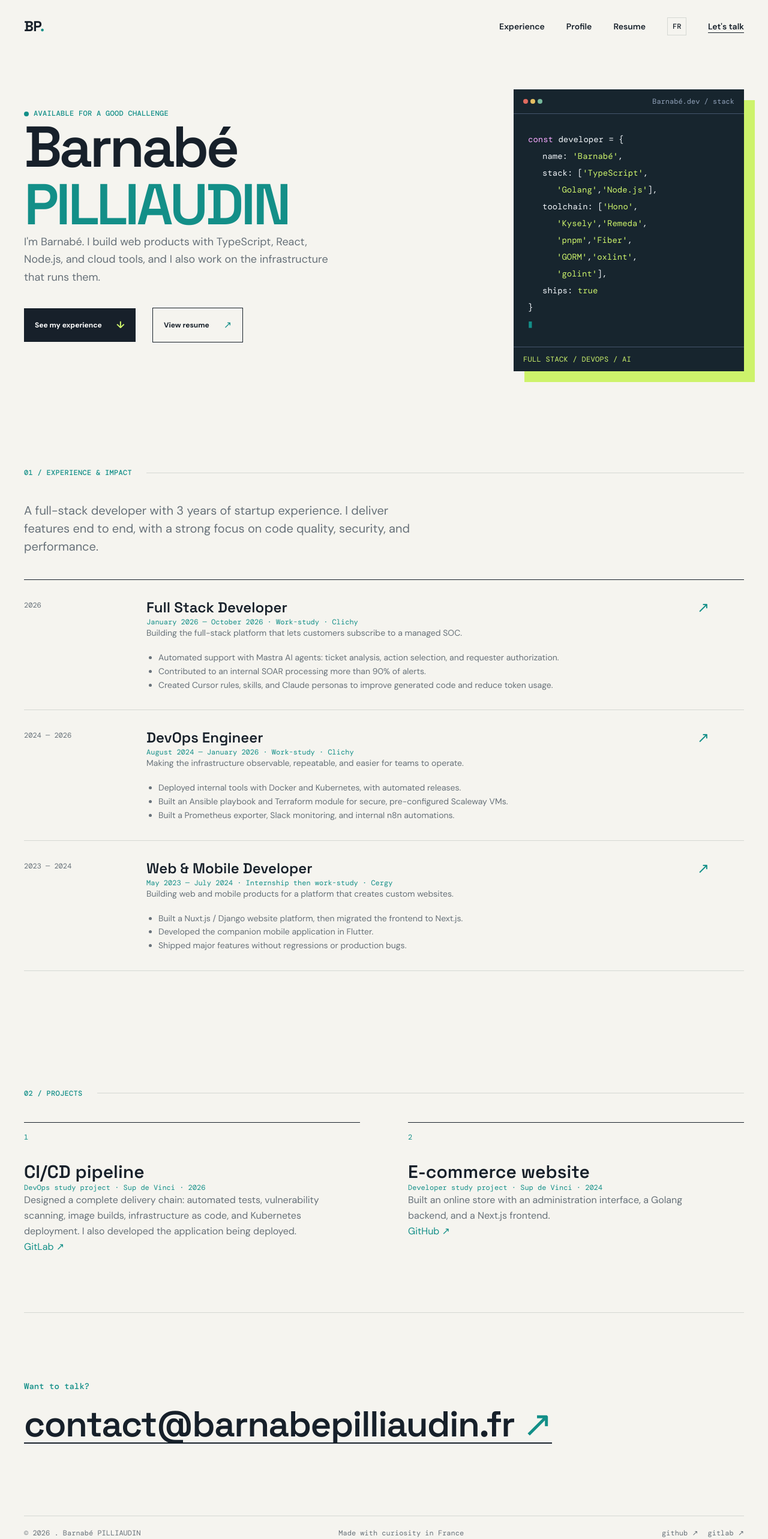
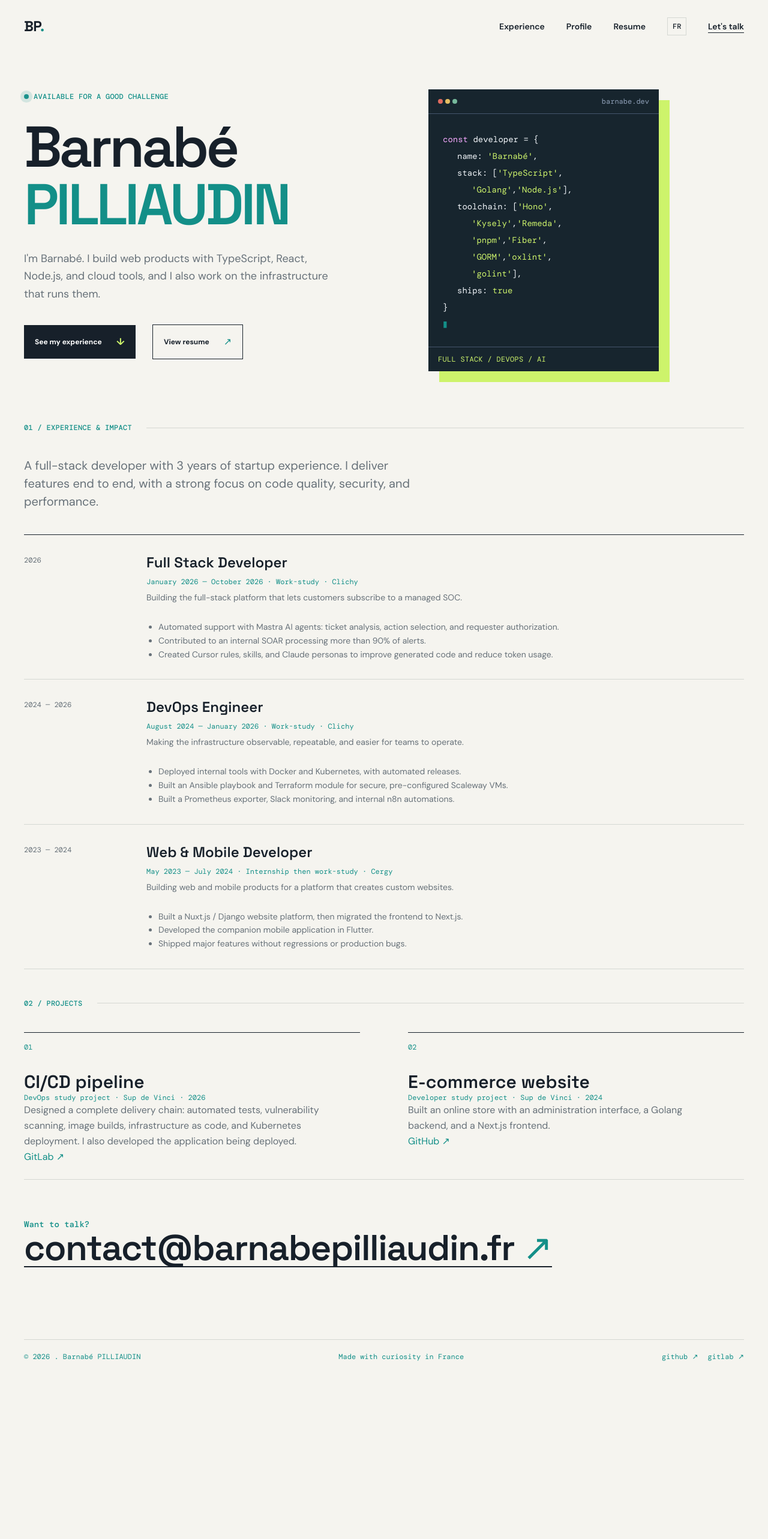
Before and after one commit to barnabepilliaudin/portfolio, a React (Vite) app: page / in a window 1280 px wide. Shown: the top 2566 px of the page at 60% size. After the commit the page ends 2326 px from the top, so only its background shows below. Built offline with nearby package versions, Linux system fonts and the light colour scheme.

Commit message:
fix: most of bugs introduced by tw rework

```diff
--- a/src/components/Footer.tsx
+++ b/src/components/Footer.tsx
@@ -6,7 +6,7 @@ import { GIT_PLATFORMS } from "@/utils/git"
 
 const EmailButton = () => (
 	<a
-		className="border-ink font-display mt-6 mb-20 inline-block max-w-full border-b-2 text-3xl font-semibold tracking-tight md:mb-30 md:text-6xl"
+		className="border-ink font-display mb-10 inline-block max-w-full border-b-2 text-xl font-semibold tracking-tight md:text-3xl lg:mb-30 lg:text-6xl"
 		href={`mailto:${PERSONAL_INFO.email}`}
 	>
 		{PERSONAL_INFO.email} <span className="text-teal">↗</span>
@@ -18,7 +18,7 @@ const GitLinks = () => (
 		{map(keys(GIT_PLATFORMS), (platform) => (
 			<a
 				key={platform}
-				className="text-ink"
+				className="text-s"
 				href={PERSONAL_INFO.gitLinks[platform]}
 				target="_blank"
 				rel="noreferrer"
@@ -32,10 +32,10 @@ const GitLinks = () => (
 const Footer = () => {
 	const { t } = useLanguage()
 	return (
-		<footer className="mx-auto max-w-7xl px-5 pt-18 pb-0 md:px-10 md:pt-28">
+		<footer className="mx-auto max-w-7xl px-5 py-6 md:px-10 md:pt-16">
 			<p className="text-teal font-mono text-sm font-medium">{t("contact")}</p>
 			<EmailButton />
-			<div className="border-line text-muted flex flex-wrap justify-between gap-3 border-t py-5 pb-8 font-mono text-xs">
+			<div className="border-line text-teal flex flex-wrap items-center justify-between gap-3 border-t py-5 pb-8 font-mono text-xs">
 				<span>
 					© {new Date().getFullYear()}
 					{` . ${PERSONAL_INFO.firstName} ${PERSONAL_INFO.lastName}`}
--- a/src/components/main/Console.tsx
+++ b/src/components/main/Console.tsx
@@ -37,7 +37,7 @@ const Toolchain = () => (
 
 const Console = () => (
 	<div
-		className="bg-navy shadow-console mt-2.5 mb-20 w-full text-slate-100 md:mt-0 md:mb-0 md:ml-auto md:w-96"
+		className="bg-navy shadow-console mx-auto mt-2.5 mb-20 w-full max-w-96 text-slate-100 max-[450px]:shadow-none md:mt-0 md:mb-0 md:ml-auto"
 		aria-label="Technology overview"
 	>
 		<div className="flex items-center gap-1 border-b border-slate-600 px-4 py-3 font-mono text-xs text-slate-400">
@@ -45,9 +45,7 @@ const Console = () => (
 			<span className="h-2 w-2 rounded-full bg-[#e06b5f]" />
 			<span className="h-2 w-2 rounded-full bg-[#e5be62]" />
 			<span className="h-2 w-2 rounded-full bg-[#76b99c]" />
-			<b className="ml-auto font-normal">
-				{PERSONAL_INFO.firstName}.dev / stack
-			</b>
+			<b className="ml-auto font-normal">barnabe.dev</b>
 		</div>
 		<div className="px-6 py-7 pb-6 font-mono text-sm leading-loose">
 			<p>
--- a/src/components/main/Experience.tsx
+++ b/src/components/main/Experience.tsx
@@ -9,7 +9,7 @@ const Experience = () => {
 
 	return (
 		<section
-			className="py-8 md:py-25"
+			className="py-1.5 md:py-6.25"
 			id="experience"
 		>
 			<div className="mb-10 flex items-center gap-6">
--- a/src/components/main/ExperienceCard.tsx
+++ b/src/components/main/ExperienceCard.tsx
@@ -56,7 +56,7 @@ const ExperienceCard = (props: ExperienceCardProps) => {
 	return (
 		<article className="border-line grid grid-cols-12 gap-2 border-b py-7.5 md:gap-6">
 			<ExperiencePeriod>{period}</ExperiencePeriod>
-			<div className="col-span-11 min-w-0 md:col-span-9">
+			<div className="col-span-11 flex min-w-0 flex-col gap-2 md:col-span-9">
 				<ExperienceName>{t(name)}</ExperienceName>
 				<ExperienceMeta>{t(meta)}</ExperienceMeta>
 				<ExperienceDescription>{t(description)}</ExperienceDescription>
@@ -66,7 +66,7 @@ const ExperienceCard = (props: ExperienceCardProps) => {
 					))}
 				</ul>
 			</div>
-			<span className="text-teal col-span-1 text-2xl">↗</span>
+			<span className="text-teal col-span-1 hidden text-2xl md:visible">↗</span>
 		</article>
 	)
 }
--- a/src/components/main/Intro.tsx
+++ b/src/components/main/Intro.tsx
@@ -7,16 +7,16 @@ const MySelf = () => {
 	const { t } = useLanguage()
 	return (
 		<>
-			<p className="text-teal font-mono text-xs font-medium tracking-wide uppercase">
-				<span className="bg-teal shadow-status mr-2 inline-block h-2 w-2 rounded-full align-middle" />
+			<p className="text-teal flex w-full items-center font-mono text-xs font-medium tracking-wide uppercase">
+				<span className="bg-teal mr-2 inline-block h-2 w-2 animate-pulse rounded-full shadow-[0_0_0_6px_rgba(19,143,136,0.15)]" />
 				{t("available")}
 			</p>
-			<h1 className="font-display my-5 max-w-3xl text-6xl leading-none font-semibold tracking-tighter md:my-7 md:mb-6 md:text-8xl">
+			<h1 className="font-display max-w-3xl py-7 text-6xl leading-none font-semibold tracking-tighter lg:my-7 lg:mb-6 lg:text-8xl">
 				{t("hero")}
 				<br />
 				<em className="text-teal not-italic">{t("heroAccent")}</em>
 			</h1>
-			<p className="text-muted max-w-lg text-base leading-relaxed md:text-lg">
+			<p className="text-muted text-md max-w-lg text-base leading-relaxed lg:text-lg">
 				{t("intro")}
 			</p>
 		</>
@@ -46,8 +46,8 @@ const CTASection = () => {
 }
 
 const Intro = () => (
-	<section className="relative flex min-h-0 flex-col items-stretch md:min-h-148 md:flex-row md:items-center">
-		<div className="z- relative animate-[enter_.8s_both_ease-out] py-10 md:py-16 md:pb-20">
+	<section className="relative flex min-h-0 flex-col items-center min-[850px]:min-h-148 min-[850px]:flex-row min-[850px]:items-center">
+		<div className="z-relative animate-[enter_.8s_both_ease-out] py-10 text-center min-[850px]:mr-5 min-[850px]:py-16 min-[850px]:pb-20 min-[850px]:text-left">
 			<MySelf />
 			<CTASection />
 		</div>
--- a/src/components/main/ProjectCard.tsx
+++ b/src/components/main/ProjectCard.tsx
@@ -7,6 +7,8 @@ type TextProps = {
 	className?: string
 	children: ReactNode
 }
+
+const formatId = (id: number) => id.toString().padStart(2, "0")
 
 const ProjectText = ({ className, children }: TextProps) => (
 	<p className={twMerge("text-muted max-w-lg leading-relaxed", className)}>
@@ -38,7 +40,7 @@ const ProjectCard = (props: ProjectCardProps) => {
 	const { t } = useLanguage()
 	return (
 		<article className="border-ink border-t pt-4">
-			<div className="text-teal mb-8 font-mono text-xs">{id}</div>
+			<div className="text-teal mb-8 font-mono text-xs">{formatId(id)}</div>
 			<ProjectTitle>{t(name)}</ProjectTitle>
 			<ProjectMeta>{t(meta)}</ProjectMeta>
 			<ProjectText>{t(description)}</ProjectText>
--- a/src/components/main/Projects.tsx
+++ b/src/components/main/Projects.tsx
@@ -8,7 +8,7 @@ const Projects = () => {
 
 	return (
 		<section
-			className="border-line border-b py-16 md:py-24"
+			className="border-line border-b py-4 md:py-6"
 			id="profile"
 		>
 			<div className="mb-10 flex items-center gap-6">
```
